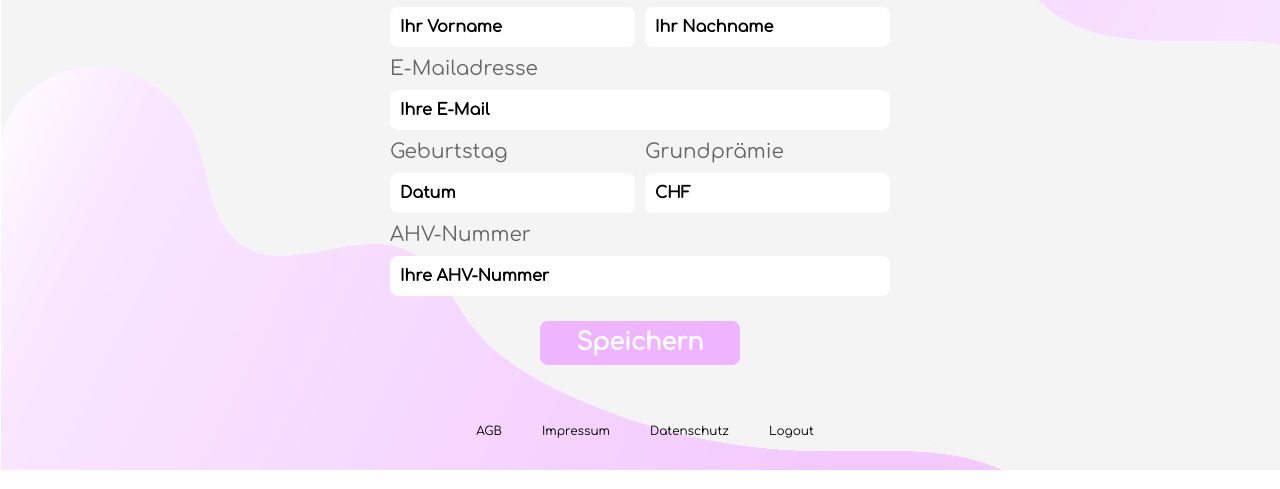
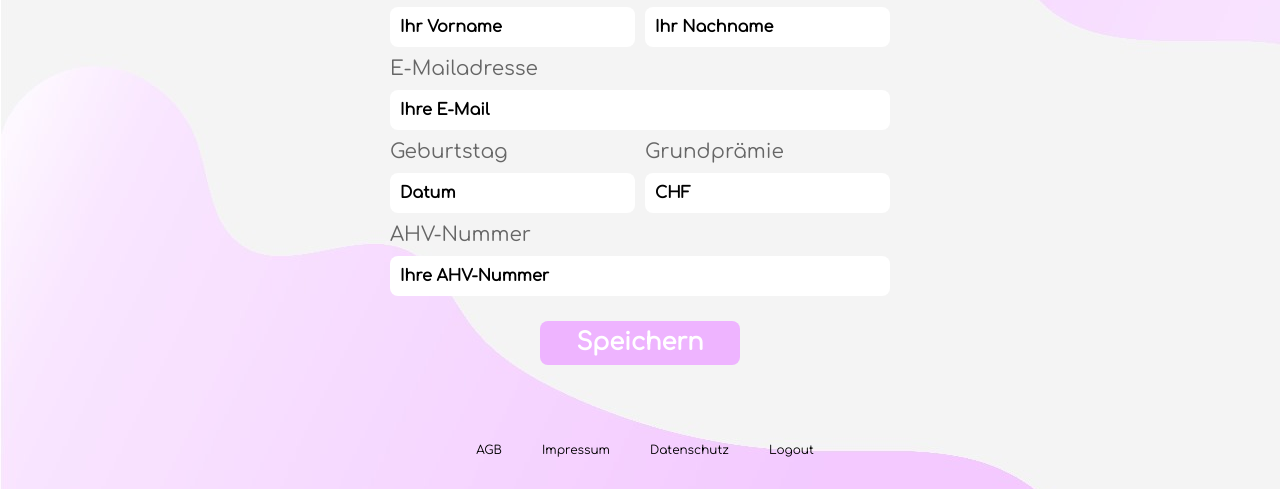
Before and after one commit to dshamilja/PramienPro, a plain HTML site: page pages/benutzer.html in a window 1280 px wide. Shown: the part 330-819 px from the top of the page. Drawn offline with nearby package versions, Linux system fonts and the light colour scheme.

Commit message:
Footer hover

```diff
--- a/css/benutzer.css
+++ b/css/benutzer.css
@@ -6,7 +6,7 @@ body {
     align-items: center;
     height: 100%;
     z-index: 0;
-    z-index: 0;
+    min-height: 100vh;
     background-image: url(/links/hintergrund.jpeg);
     background-repeat: no-repeat;
     font-family: 'Comfortaa', cursive;
@@ -184,15 +184,15 @@ input[type="number"] {
     color: #666666
   }
 
- /* Stil für den Footer */
- footer {
-  position: fixed;
-  bottom: 0;
-  width: 100%;
-  display: flex;
-  justify-content: center;
-  z-index: 1; /* Ensure the footer is on top of other content */
-}
+  footer {
+    position: relative; /* Use relative positioning for the footer */
+    width: 100%;
+    display: flex;
+    justify-content: center;
+    z-index: 1;
+    box-sizing: border-box; /* Include padding in the width calculation */
+  }
+
 
 .footerdiv{
     margin-top: 2%;
@@ -244,6 +244,10 @@ footer a:hover {
   font-weight: 800; /* Increase font weight to make it bolder */
 }
 
+/* Style for the footer links when they are clicked */
+#logoutButton:hover {
+  font-weight: 800; /* Increase font weight to make it bolder */
+}
 
           /* CSS für Mobilgeräte */
 @media (max-width: 767px) {
--- a/css/berechner.css
+++ b/css/berechner.css
@@ -6,7 +6,7 @@ body {
     align-items: center;
     height: 100%;
     z-index: 0;
-    z-index: 0;
+    min-height: 100vh;
     background-image: url(/links/hintergrund.jpeg);
     background-repeat: no-repeat;
     font-family: 'Comfortaa', cursive;
@@ -183,15 +183,16 @@ input[type="number"] {
     color: #666666
   }
 
- /* Stil für den Footer */
-footer {
-  position: fixed;
-  bottom: 0;
-  width: 100%;
-  display: flex;
-  justify-content: center;
-  z-index: 1; /* Ensure the footer is on top of other content */
-}
+
+  footer {
+    position: fixed; /* Use fixed positioning for the footer */
+    bottom: 0; /* Stick the footer to the bottom of the viewport */
+    width: 100%;
+    display: flex;
+    justify-content: center;
+    z-index: 1;
+    box-sizing: border-box; /* Include padding in the width calculation */
+  }
 
 .footerdiv{
     margin-top: 2%;
@@ -237,12 +238,15 @@ footer button {
   padding: 0; /* Füge diese Zeile hinzu, um das Padding des Buttons zu entfernen */
 }
 
-
 /* Style for the footer links when they are clicked */
 footer a:hover {
   font-weight: 800; /* Increase font weight to make it bolder */
 }
 
+/* Style for the footer links when they are clicked */
+#logoutButton:hover {
+  font-weight: 800; /* Increase font weight to make it bolder */
+}
 
         /* CSS für Mobilgeräte */
 @media (max-width: 767px) {
--- a/css/berechnungs.css
+++ b/css/berechnungs.css
@@ -6,6 +6,7 @@ body {
     align-items: center;
     height: 100%;
     z-index: 0;
+    min-height: 100vh;
     background-image: url(/links/hintergrund.jpeg);
     background-repeat: no-repeat;
     font-family: 'Comfortaa', cursive;
@@ -176,14 +177,14 @@ p {
     padding-left: 20px; /* Abstand vom linken Rand */
 }
 
-/* Stil für den Footer */
 footer {
-  position: fixed;
-  bottom: 0;
+  position: fixed; /* Use fixed positioning for the footer */
+  bottom: 0; /* Stick the footer to the bottom of the viewport */
   width: 100%;
   display: flex;
   justify-content: center;
-  z-index: 1; /* Ensure the footer is on top of other content */
+  z-index: 1;
+  box-sizing: border-box; /* Include padding in the width calculation */
 }
 
 .footerdiv{
@@ -235,6 +236,10 @@ footer a:hover {
   font-weight: 800; /* Increase font weight to make it bolder */
 }
 
+/* Style for the footer links when they are clicked */
+#logoutButton:hover {
+  font-weight: 800; /* Increase font weight to make it bolder */
+}
 
 /* CSS für Mobilgeräte */
 @media (max-width: 767px) {
--- a/css/jahresuebersicht.css
+++ b/css/jahresuebersicht.css
@@ -6,6 +6,7 @@ body {
     align-items: center;
     height: 100%;
     z-index: 0;
+    min-height: 100vh;
     background-color:#F4F4F4;
     font-family: 'Comfortaa', cursive;
     font-size: 20px;
@@ -151,14 +152,15 @@ p {
   background: #666666;;
 }
 
-/* Stil für den Footer */
+
 footer {
-  position: fixed;
-  bottom: 0;
+  position: fixed; /* Use fixed positioning for the footer */
+  bottom: 0; /* Stick the footer to the bottom of the viewport */
   width: 100%;
   display: flex;
   justify-content: center;
-  z-index: 1; /* Ensure the footer is on top of other content */
+  z-index: 1;
+  box-sizing: border-box; /* Include padding in the width calculation */
 }
 
 .footerdiv{
@@ -189,6 +191,11 @@ footer a {
   color: black; /* Setzt die Textfarbe auf Schwarz oder die gewünschte Farbe */
 }
 
+/* Style for the footer links when they are clicked */
+footer a:hover {
+  font-weight: 800; /* Increase font weight to make it bolder */
+}
+
 /* Stil für den Button im Footer */
 footer button {
   text-decoration: none;
@@ -204,9 +211,8 @@ footer button {
   padding: 0; /* Füge diese Zeile hinzu, um das Padding des Buttons zu entfernen */
 }
 
-
 /* Style for the footer links when they are clicked */
-footer a:hover {
+#logoutButton:hover {
   font-weight: 800; /* Increase font weight to make it bolder */
 }
 
--- a/css/monatsuebersicht.css
+++ b/css/monatsuebersicht.css
@@ -6,6 +6,7 @@ body {
     align-items: center;
     height: 100%;
     z-index: 0;
+    min-height: 100vh;
     background-color:#F4F4F4;
     font-family: 'Comfortaa', cursive;
     font-size: 20px;
@@ -112,14 +113,14 @@ p {
   transform: scale(1.2);
 }
 
-/* Stil für den Footer */
 footer {
-  position: fixed;
-  bottom: 0;
+  position: fixed; /* Use fixed positioning for the footer */
+  bottom: 0; /* Stick the footer to the bottom of the viewport */
   width: 100%;
   display: flex;
   justify-content: center;
-  z-index: 1; /* Ensure the footer is on top of other content */
+  z-index: 1;
+  box-sizing: border-box; /* Include padding in the width calculation */
 }
 
 .footerdiv{
@@ -168,6 +169,11 @@ footer button {
 
 /* Style for the footer links when they are clicked */
 footer a:hover {
+  font-weight: 800; /* Increase font weight to make it bolder */
+}
+
+/* Style for the footer links when they are clicked */
+#logoutButton:hover {
   font-weight: 800; /* Increase font weight to make it bolder */
 }
 
--- a/css/registrieren.css
+++ b/css/registrieren.css
@@ -5,6 +5,7 @@ body {
   justify-content: center;
   align-items: center;
   height: 100%;
+  min-height: 100vh;
   z-index: 0;
   background-image: url(/links/hintergrund.jpeg);
   background-repeat: no-repeat;
@@ -151,14 +152,14 @@ header {
   color: #666666;
 }
 
-/* Stil für den Footer */
 footer {
-  position: fixed;
-  bottom: 0;
+  position: relative; /* Use relative positioning for the footer */
   width: 100%;
   display: flex;
   justify-content: center;
-  z-index: 1; /* Ensure the footer is on top of other content */
+  z-index: 1;
+  padding: 10px; /* Add padding to create space for the footer */
+  box-sizing: border-box; /* Include padding in the width calculation */
 }
 
 .footerdiv{
@@ -207,6 +208,11 @@ footer button {
 
 /* Style for the footer links when they are clicked */
 footer a:hover {
+  font-weight: 800; /* Increase font weight to make it bolder */
+}
+
+/* Style for the footer links when they are clicked */
+#logoutButton:hover {
   font-weight: 800; /* Increase font weight to make it bolder */
 }
 
--- a/css/style.css
+++ b/css/style.css
@@ -6,6 +6,7 @@ body {
   align-items: center;
   height: 100%;
   z-index: 0;
+  min-height: 100vh;
   background: #F4F4F4;
   background-image: url(/links/hintergrund.jpeg);
   background-repeat: no-repeat;
@@ -49,9 +50,6 @@ header {
   /* Weitere Stile für den Container hier, falls erforderlich */
 }
 
-#logoutButton {
-  text-align: center;
-}
 
 .title {
   line-height: 60px;
@@ -150,14 +148,13 @@ header {
   margin: 5px 0;
 }
 
-/* Stil für den Footer */
 footer {
-  position: fixed;
-  bottom: 0;
+  position: relative; /* Use relative positioning for the footer */
   width: 100%;
   display: flex;
   justify-content: center;
-  z-index: 1; /* Ensure the footer is on top of other content */
+  z-index: 1;
+  box-sizing: border-box; /* Include padding in the width calculation */
 }
 
 .footerdiv{
@@ -206,6 +203,15 @@ footer button {
   line-height: 12px;
   margin: 0; /* Füge diese Zeile hinzu, um den Margin des Buttons zu entfernen */
   padding: 0; /* Füge diese Zeile hinzu, um das Padding des Buttons zu entfernen */
+}
+
+#logoutButton {
+  text-align: center;
+}
+
+/* Style for the footer links when they are clicked */
+#logoutButton:hover {
+  font-weight: 800; /* Increase font weight to make it bolder */
 }
 
 
```
